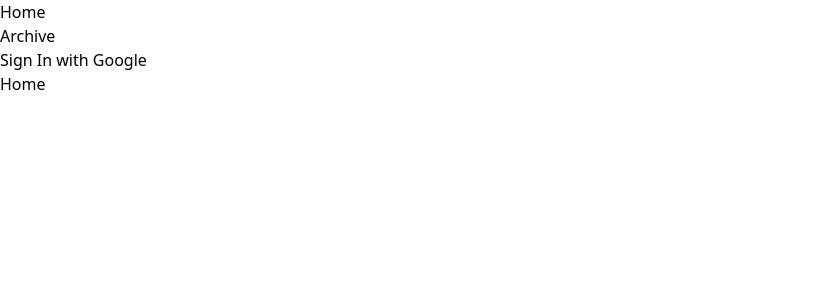
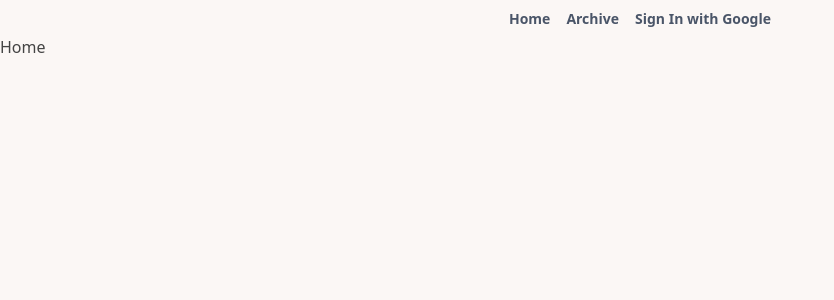
Before and after one commit to yaodong/kasten, a React (Create React App) app: page / in a window 1280 px wide. Shown: the top 300 px of the page, without its empty margins (0-834 px from the left). Built offline with nearby package versions, Linux system fonts and the light colour scheme; no server answers.

Commit message:
add header

```diff
--- a/src/App.js
+++ b/src/App.js
@@ -1,26 +1,13 @@
 import React from 'react';
-import { BrowserRouter as Router, Switch, Route, Link } from 'react-router-dom';
+import { BrowserRouter as Router, Switch, Route } from 'react-router-dom';
 import Home from './pages/Home';
 import Archive from './pages/Archive';
-import UserSignInOut from './components/UserSignInOut';
+import Header from './components/Header';
 
 function App() {
   return (
     <Router>
-      <div>
-        <nav>
-          <ul>
-            <li>
-              <Link to="/">Home</Link>
-            </li>
-            <li>
-              <Link to="/archive">Archive</Link>
-            </li>
-            <li>
-              <UserSignInOut />
-            </li>
-          </ul>
-        </nav>
+      <Header />
       <Switch>
         <Route path="/archive">
           <Archive />
@@ -29,7 +16,6 @@ function App() {
           <Home />
         </Route>
       </Switch>
-      </div>
     </Router>
   );
 }
--- /dev/null
+++ b/src/components/Header.js
@@ -0,0 +1,19 @@
+import React from 'react';
+import { Link } from 'react-router-dom';
+import UserSignInOut from './UserSignInOut'
+
+const Header = () => {
+  return (
+    <div className="header">
+      <div className="container mx-auto">
+        <div className="nav">
+          <Link to="/">Home</Link>
+          <Link to="/archive">Archive</Link>
+          <UserSignInOut />
+        </div>
+      </div>
+    </div>
+  );
+};
+
+export default Header;
--- /dev/null
+++ b/src/styles/base.css
@@ -0,0 +1,11 @@
+html,
+body {
+  background-color: #fbf7f5;
+  color: #444;
+  @apply h-full;
+}
+
+#root {
+  @apply flex flex-col;
+  @apply h-full;
+}
--- /dev/null
+++ b/src/styles/header.css
@@ -0,0 +1,17 @@
+.header {
+  @apply flex-initial;
+}
+
+.nav {
+  @apply flex pt-2 pb-1 justify-center;
+}
+
+.nav a,
+.nav button {
+  @apply mx-2;
+  @apply font-bold text-sm text-gray-700 border-b-2 border-transparent;
+}
+
+.nav a:hover {
+  border-bottom-color: #f46a54;
+}
--- a/src/styles/index.css
+++ b/src/styles/index.css
@@ -1,3 +1,5 @@
 @import "tailwindcss/base";
 @import "tailwindcss/components";
 @import "tailwindcss/utilities";
+@import "./base";
+@import "./header";
```
Lines whose indentation alone changed are shown as unchanged.
